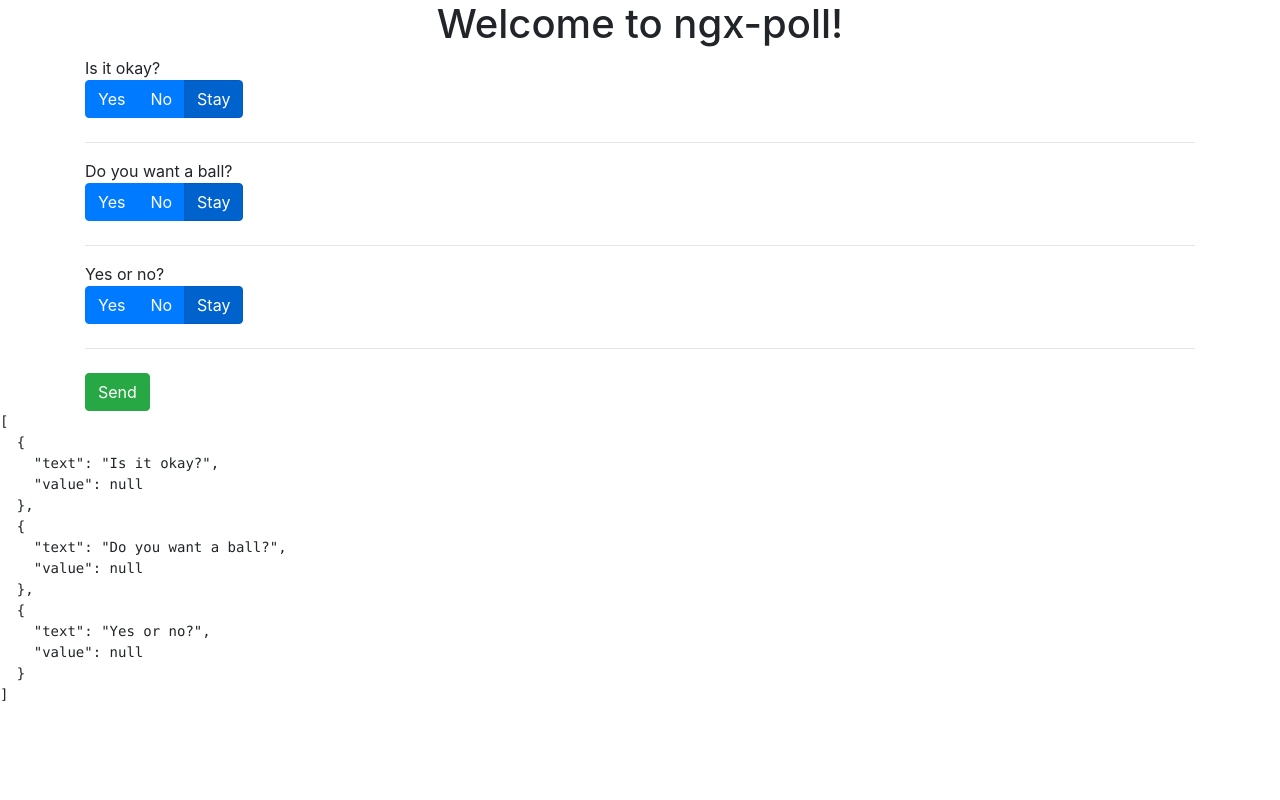
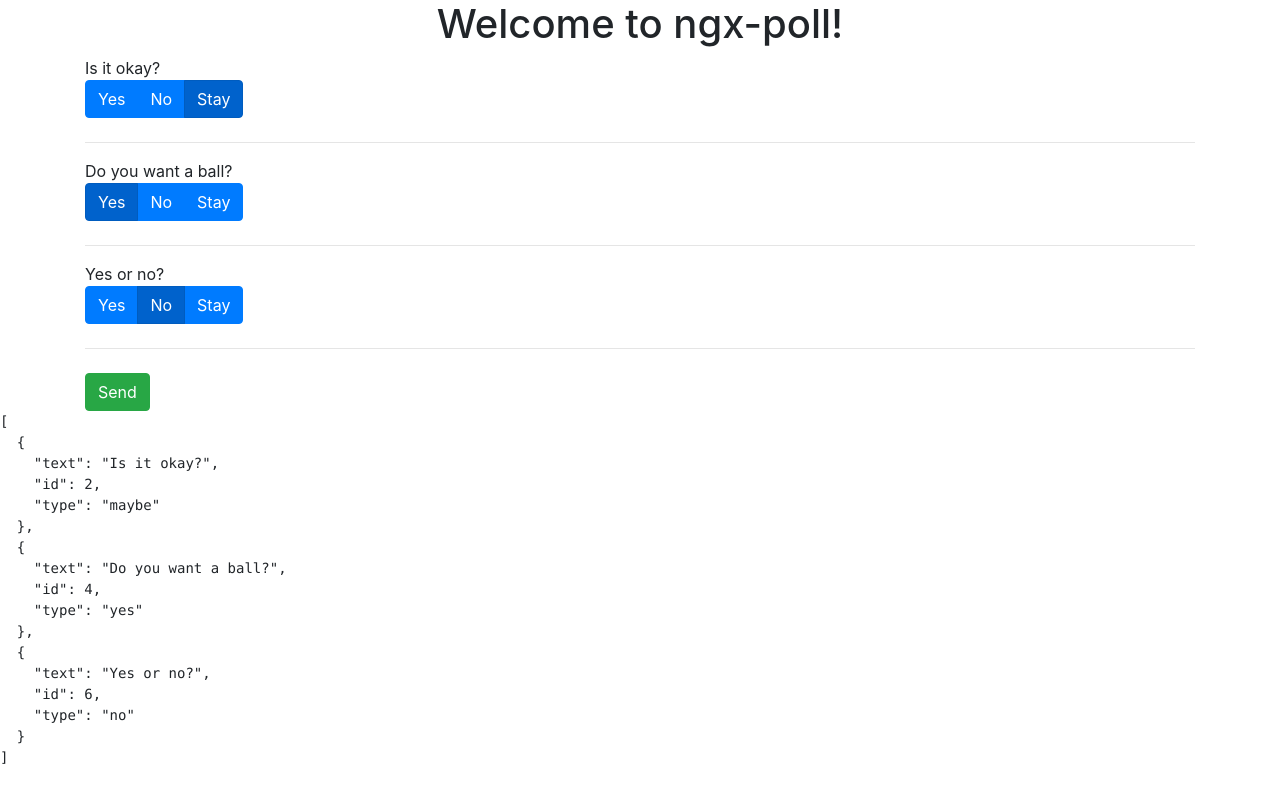
Before and after one commit to borosr/ngx-poll, an Angular app: page / in a window 1280 px wide. Built offline with nearby package versions, Linux system fonts and the light colour scheme.

Commit message:
custom property reference added, change event emited when button clicked

```diff
--- a/package.json
+++ b/package.json
@@ -1,6 +1,6 @@
 {
   "name": "ngx-poll",
-  "version": "0.0.7-ng5",
+  "version": "0.0.8-ng5",
   "license": "MIT",
   "repository": {
     "type": "git",
--- a/src/app/app.component.html
+++ b/src/app/app.component.html
@@ -6,6 +6,11 @@
 </div>
 <div>
   <ngx-poll [questions]="questions"
-    [tertiaryButtonShow]="true" [submitButtonShow]="true"></ngx-poll>
+    [tertiaryButtonShow]="true"
+    [submitButtonShow]="true"
+    primaryButtonValue="yes"
+    secondaryButtonValue="no"
+    tertiaryButtonValue="maybe"
+    valueProperty="type"></ngx-poll>
 </div>
 <pre>{{ questions | json}}</pre>
--- a/src/app/app.component.ts
+++ b/src/app/app.component.ts
@@ -10,15 +10,18 @@ export class AppComponent {
 
   questions = [{
     text: 'Is it okay?',
-    value: null
+    id: 2,
+    type: 'maybe'
   },
   {
     text: 'Do you want a ball?',
-    value: null
+    id: 4,
+    type: 'yes'
   },
   {
     text: 'Yes or no?',
-    value: null
+    id: 6,
+    type: 'no'
   }]
 
   constructor() {
--- a/src/app/modules/poll/poll.component.ts
+++ b/src/app/modules/poll/poll.component.ts
@@ -8,31 +8,34 @@ import { Component, OnInit, Input, Output, EventEmitter } from '@angular/core';
   <div class="container">
     <ng-container *ngFor="let question of questions;let i = index">
       <div class="row">
-        <div class="col-12">{{ question.text }}</div>
+        <div class="col-12">{{ question[textProperty] }}</div>
         <div class="col-12">
           <div class="btn-group">
             <label class="btn btn-primary"
-              [(ngModel)]="question.value"
+              [(ngModel)]="question[valueProperty]"
               btnRadio
               [disabled]="disabled"
               [btnRadio]="primaryButtonValue"
+              (click)="emitChange(question)"
               tabindex="0"
               name="{{ 'yes_btn_' + i }}"
               role="button">{{ primaryButtonTitle }}</label>
             <label class="btn btn-primary"
-              [(ngModel)]="question.value"
+              [(ngModel)]="question[valueProperty]"
               btnRadio
               [disabled]="disabled"
               [btnRadio]="secondaryButtonValue"
+              (click)="emitChange(question)"
               tabindex="0"
               name="{{ 'no_btn_' + i }}"
               role="button">{{ secondaryButtonTitle }}</label>
             <label class="btn btn-primary"
               *ngIf="tertiaryButtonShow"
-              [(ngModel)]="question.value"
+              [(ngModel)]="question[valueProperty]"
               btnRadio
               [disabled]="disabled"
               [btnRadio]="tertiaryButtonValue"
+              (click)="emitChange(question)"
               tabindex="0"
               name="{{ 'stay_btn_' + i }}"
               role="button">{{ tertiaryButtonTitle }}</label>
@@ -77,9 +80,12 @@ export class PollComponent implements OnInit {
 
   @Input() dataLoaded = true;
 
-  @Input('questions') questions: [{ text: string, value: any }];
+  @Input('questions') questions: any[];
+  @Input() textProperty = 'text';
+  @Input() valueProperty = 'value';
 
   @Output() send = new EventEmitter();
+  @Output() change = new EventEmitter<any>();
 
   constructor() { }
 
@@ -90,4 +96,8 @@ export class PollComponent implements OnInit {
     this.send.emit();
   }
 
+  emitChange(event: any) {
+    this.change.emit(event);
+  }
+
 }
```
